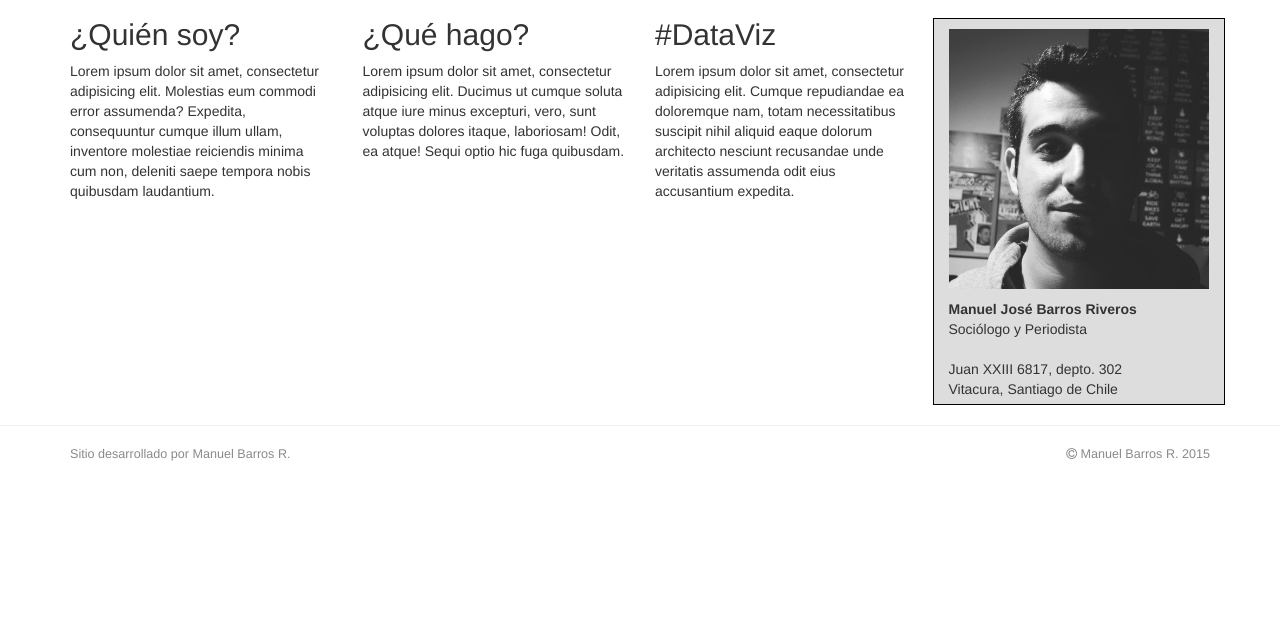
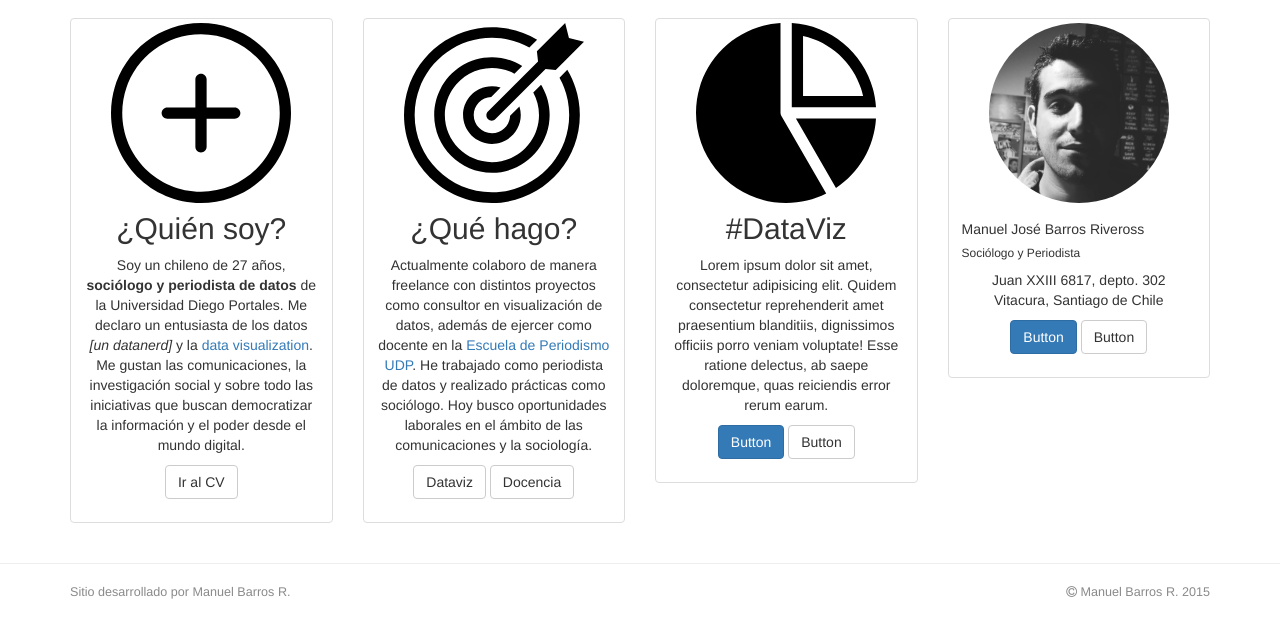
Before and after one commit to manuelbarrosr/proyecto_frontend, a website: page index.html in a window 1280 px wide. Shown: the part 167-800 px from the top of the page. Drawn offline with Linux system fonts and the light colour scheme.

Commit message:
imagenes thumbnails + modificaciones css

```diff
--- a/css/css.css
+++ b/css/css.css
@@ -25,24 +25,25 @@ font-size: 1em;
 
 /*CUERPO INDEX*/
 
-.secciones {
-margin-bottom: 20px;
+.caption h2 {
+	margin-top: 0px;
+	text-align: center;
 }
 
-.secciones h2 {
-	margin-top: 0px;
+.caption p {
+	text-align: center;
 }
 
-hr {
-	margin-top: 0px;
+.fotoperfil {
+	border-radius: 50%;
 }
 
 /*SECCIÓN DATOS INDEX*/
 
-.datos {
+/*.datos {
 background-color: #ddd;
 border: 1px solid black;
-}
+}*/
 
 .photo-container{
 	text-transform: uppercase;
--- a/index.html
+++ b/index.html
@@ -65,8 +65,59 @@
 <!-- FIN DE LA CABECERA -->
 
 <!-- INICIO CUERPO DEL SITIO -->
+<div class="container">
+  <div class="row">
 
-<div class="container">
+    <div class="col-sm-6 col-md-3">
+      <div class="thumbnail">
+        <img src="image/quiensoy.svg" height="180" width="180" alt="icono-quien-soy"class="hidden-xs">
+        <div class="caption">
+          <h2>¿Quién soy?</h2>
+          <p>Soy un chileno de 27 años, <b>sociólogo y periodista de datos</b> de la Universidad Diego Portales. Me declaro un entusiasta de los datos <i>[un datanerd]</i> y la <a href="https://es.wikipedia.org/wiki/Visualizaci%C3%B3n_de_datos">data visualization</a>. Me gustan las comunicaciones, la investigación social y sobre todo las iniciativas que buscan democratizar la información y el poder desde el mundo digital.</p>
+          <p><a href="#" class="btn btn-default" role="button">Ir al CV</a></p>
+        </div>
+      </div>
+    </div>
+
+    <div class="col-sm-6 col-md-3">
+      <div class="thumbnail">
+        <img src="image/quehago.svg" height="180" width="180" alt="icono-data-viz" class="hidden-xs">
+        <div class="caption">
+          <h2>¿Qué hago?</h2>
+          <p>Actualmente colaboro de manera freelance con distintos proyectos como consultor en visualización de datos, además de ejercer como docente en la <a href="http://comunicacionyletras.udp.cl/periodismo/">Escuela de Periodismo UDP</a>. He trabajado como periodista de datos y realizado prácticas como sociólogo. Hoy busco oportunidades laborales en el ámbito de las comunicaciones y la sociología.</p>
+          <p><a href="#" class="btn btn-default" role="button">Dataviz</a> <a href="#" class="btn btn-default" role="button">Docencia</a></p>
+        </div>
+      </div>
+    </div>
+
+    <div class="col-sm-6 col-md-3">
+      <div class="thumbnail">
+        <img src="image/dataviz.svg" height="180" width="180" alt="icono-que-hago" class="hidden-xs">
+        <div class="caption">
+          <h2>#DataViz</h2>
+          <p>Lorem ipsum dolor sit amet, consectetur adipisicing elit. Quidem consectetur reprehenderit amet praesentium blanditiis, dignissimos officiis porro veniam voluptate! Esse ratione delectus, ab saepe doloremque, quas reiciendis error rerum earum.</p>
+          <p><a href="#" class="btn btn-primary" role="button">Button</a> <a href="#" class="btn btn-default" role="button">Button</a></p>
+        </div>
+      </div>
+    </div>
+
+    <div class="col-sm-6 col-md-3">
+      <div class="thumbnail datos">
+        <img src="image/perfil.jpg" height="180" width="180" alt="foto de perfil" class="fotoperfil">
+        <div class="caption ">
+          <h5>Manuel José Barros Riveross</h5>
+          <h6>Sociólogo y Periodista</h6>
+          <p>Juan XXIII 6817, depto. 302 <br>
+          Vitacura, Santiago de Chile</p>
+          <p><a href="#" class="btn btn-primary" role="button">Button</a> <a href="#" class="btn btn-default" role="button">Button</a></p>
+        </div>
+      </div>
+    </div>
+
+  </div>
+</div>
+
+<!-- <div class="container">
   <div class="row">
 
     <div class="col-sm-12 col-md-4 col-lg-3 secciones">
@@ -98,7 +149,7 @@
     </div>
 
   </div>
-</div>
+</div> -->
 
 <!-- FIN DEL CUERPO -->
 
```
Also changed, not shown: image/dataviz.svg (added), image/quehago.svg (added), image/quiensoy.svg (added).
